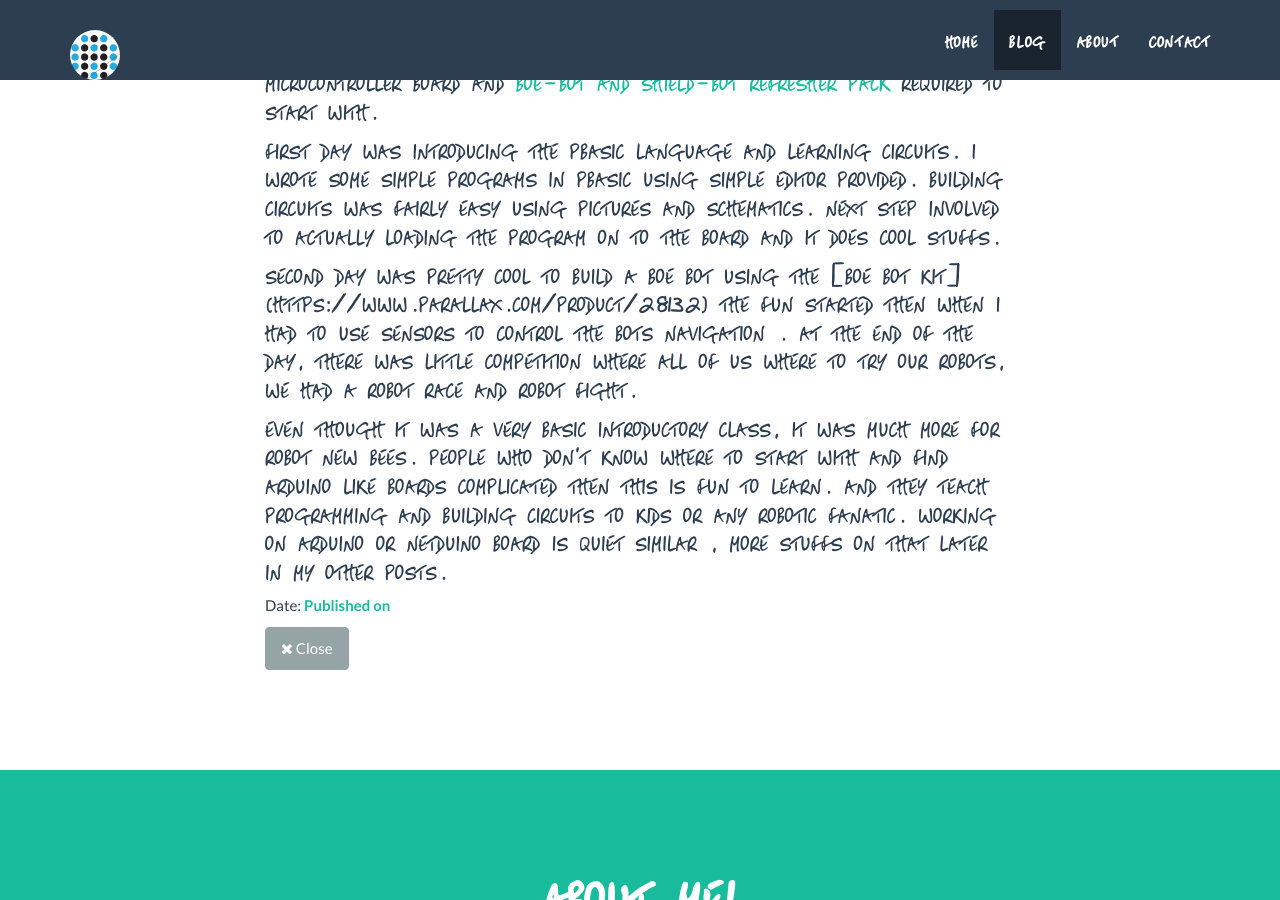
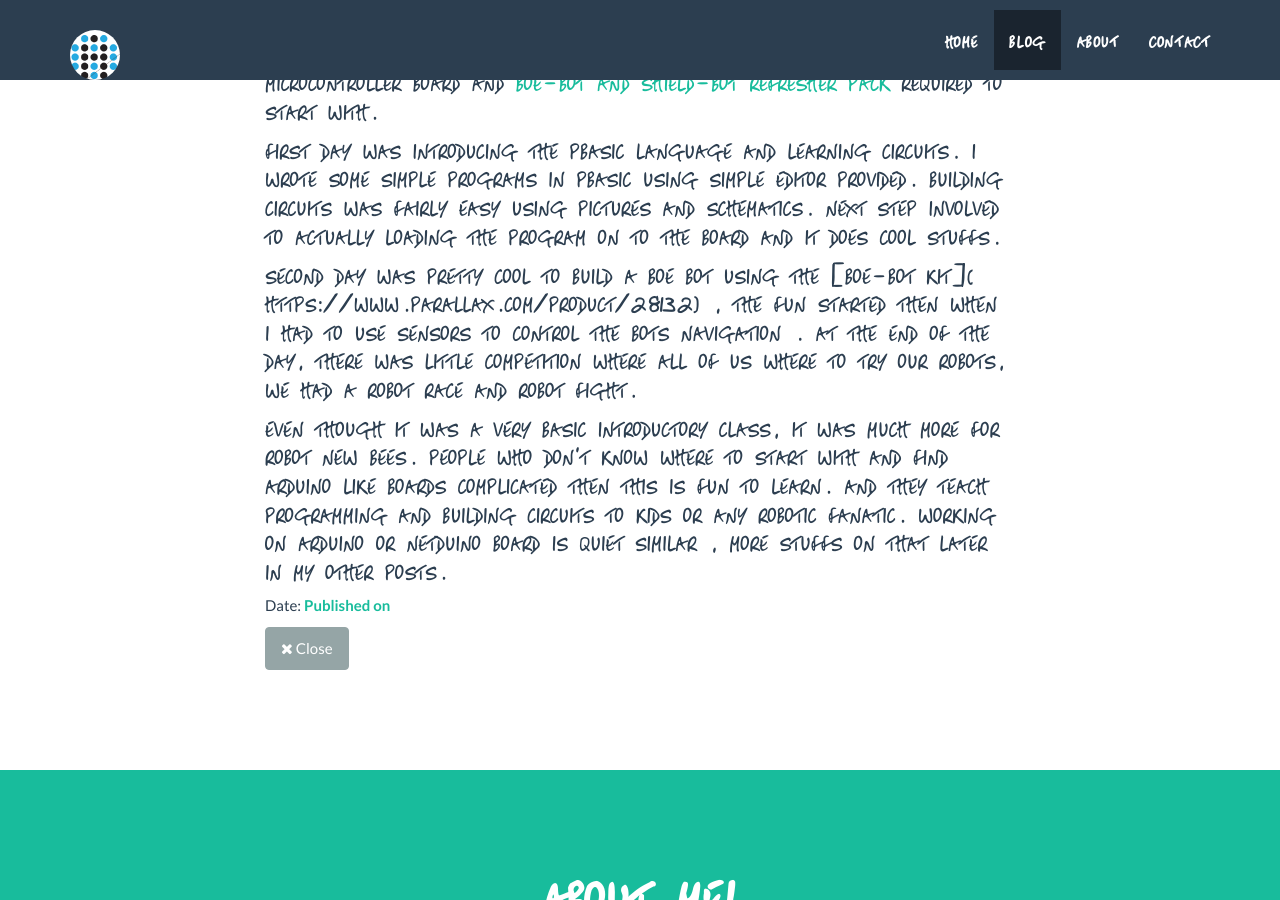
Before and after one commit to AmitDina/AmitPore.github.io, a Jekyll site: the page built from _posts/2011-06-21-ROBO-FUN-Active-Robot-Retreat.md, in a window 1280 px wide and 900 px high, scrolled down 783 px. Built offline with Jekyll 4.4.1, drawn with Linux system fonts in a browser that asks for light colours; nearby versions of some CDN libraries.

Commit message:
Update 2011-06-21-ROBO-FUN-Active-Robot-Retreat.md

```diff
--- a/_posts/2011-06-21-ROBO-FUN-Active-Robot-Retreat.md
+++ b/_posts/2011-06-21-ROBO-FUN-Active-Robot-Retreat.md
@@ -17,7 +17,7 @@ The 2 day retreat was basically a class held my Parallax (link here) to let peop
 
 Next step involved to actually loading the program on to the board and it does cool stuffs.</p>
 
-<p class="type--big">Second day was pretty cool to build a Boe BOT using the [Boe BOT kit](https://www.parallax.com/product/28132) The fun started then when I had to use sensors to control the Bots navigation . At the end of the day, there was little competition where all of us where to try our robots, we had a Robot Race and Robot fight.  </p>
+<p class="type--big">Second day was pretty cool to build a Boe BOT using the  [Boe-Bot kit]( https://www.parallax.com/product/28132)  , The fun started then when I had to use sensors to control the Bots navigation . At the end of the day, there was little competition where all of us where to try our robots, we had a Robot Race and Robot fight.  </p>
 
 <p class="type--big">Even though it was a very basic introductory class, it was much more for Robot new bees. People who don’t know where to Start with and find arduino like boards complicated then this is fun to learn. And they teach programming and building circuits to kids or any robotic fanatic.
 
```
